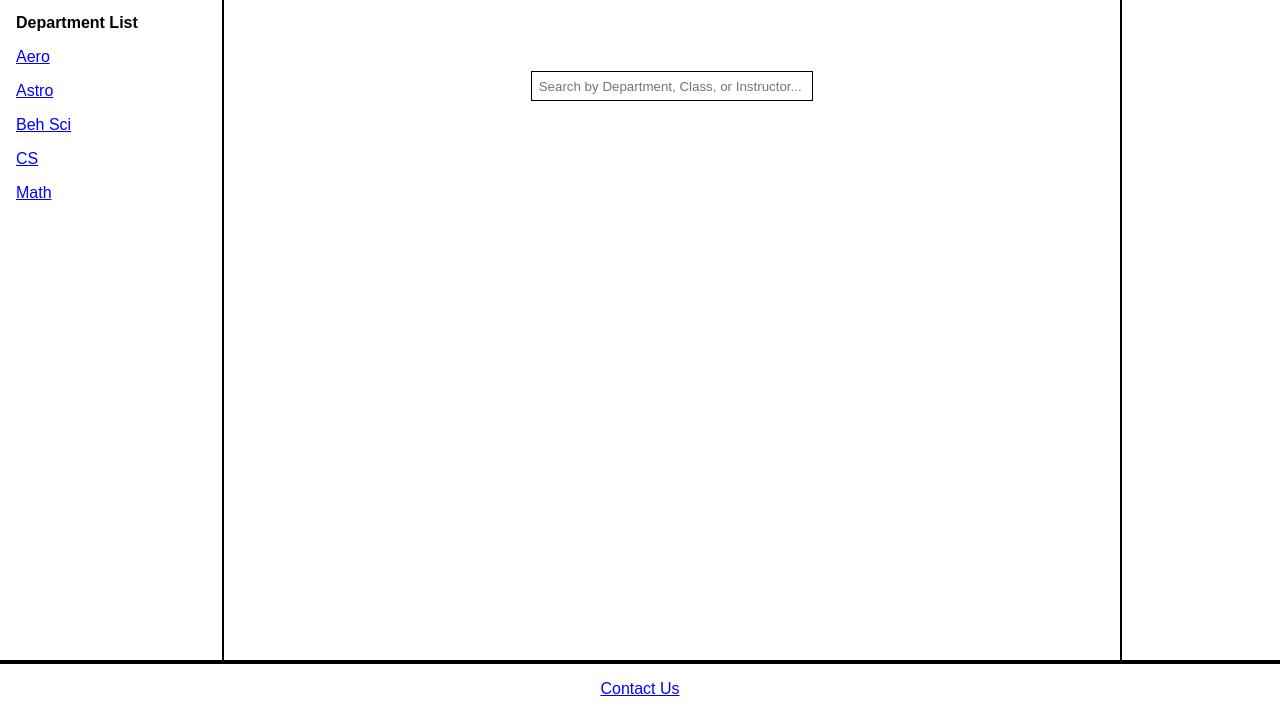
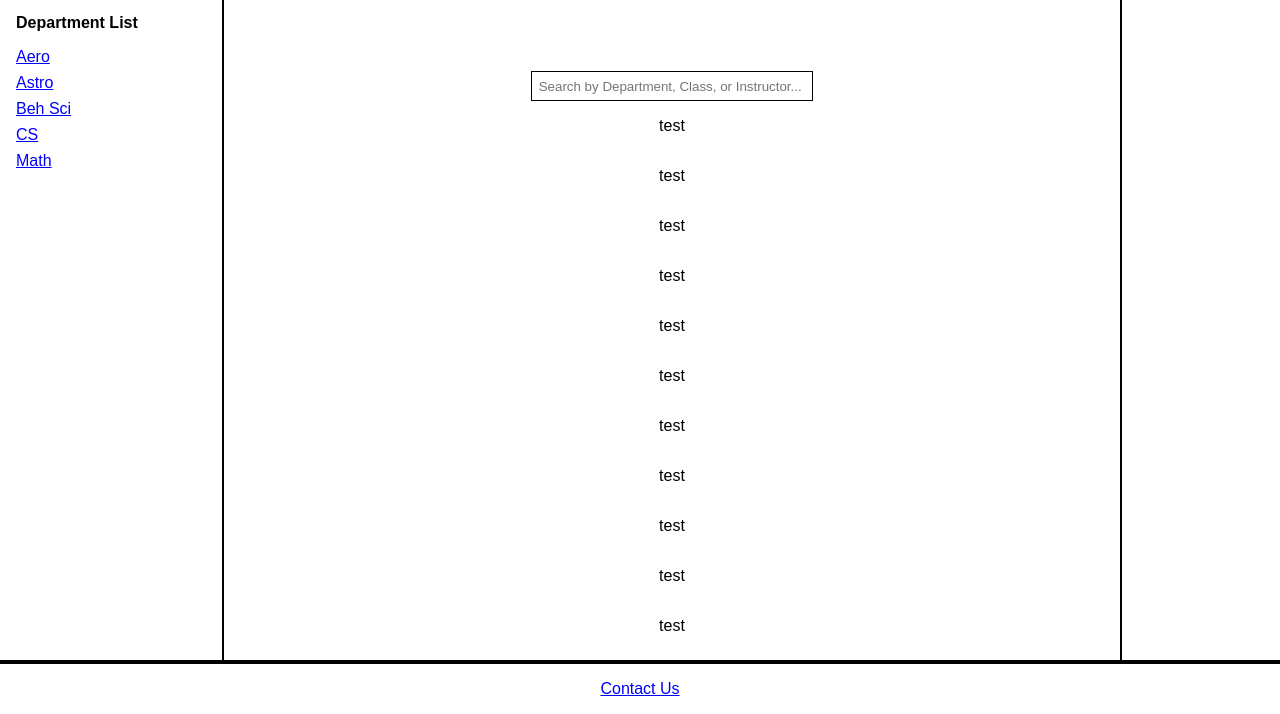
Before and after one commit to kc59372/cs364-project-ratemyacademy, a website: page frontend/index.html in a window 1280 px wide. Shown: the part 86-800 px from the top of the page. Drawn offline with Linux system fonts and the light colour scheme.

Commit message:
changes: Will's center scrollbar, post methods rather than get

```diff
--- a/frontend/index.css
+++ b/frontend/index.css
@@ -6,7 +6,7 @@ body {
 
 /* page structure */
 .page {
-    min-height: 100vh;
+    height: 100vh;
     display: flex;
     flex-direction: column;
 }
@@ -18,6 +18,7 @@ body {
     border-bottom: 0.125rem solid black;
     /* pushes footer down */
     flex: 1;
+    min-height: 0;
 }
 
 /* left */
@@ -26,22 +27,28 @@ body {
     padding: 1em;
 }
 
-/* keeps department list buttons blue */
-.sidebar a:link,
-.sidebar a:visited {
-    color: blue;
-}
-
 .logo {
     width: 3em;
     margin-bottom: 1em;
 }
 
+/* remove form spacing*/
 .departments-title {
     font-weight: bold;
 }
 
-/* center */
+/* make buttons look like links */
+.departments button {
+    background: none;
+    border: none;
+    padding: 0;
+    margin: 0 0 0.5em 0;
+    color: blue;
+    text-decoration: underline;
+    cursor: pointer;
+    font: inherit;
+}
+
 .header-title {
     text-align: center;
     padding: 1rem;
@@ -51,6 +58,8 @@ body {
     align-items: center;
     /* align to top instead of center */
     justify-content: flex-start;
+    min-height: 0;
+    overflow-y: auto;
 }
 
 .header-title h1 {
@@ -79,10 +88,10 @@ body {
     align-items: flex-start;
 }
 
-/* keeps about button blue */
-.top-links a:link,
-.top-links a:visited {
+/* link styling (about + contact) */
+a {
     color: blue;
+    text-decoration: underline;
 }
 
 /* bottom */
@@ -90,12 +99,6 @@ body {
     text-align: center;
     padding: 1em;
     border-top: 0.125rem solid black;
-}
-
-/* keeps contact button blue */
-.footer a:link,
-.footer a:visited {
-    color: blue;
 }
 
 /* about page elements added */
--- a/frontend/index.html
+++ b/frontend/index.html
@@ -23,25 +23,51 @@ how to make an HTML form -->
             </a>
 
             <!-- department list -->
-            <p class="departments-title">Department List</p>
-            <p><a href="search.html?query=Aero">Aero</a></p>
-            <p><a href="search.html?query=Astro">Astro</a></p>
-            <p><a href="search.html?query=BehSci">Beh Sci</a></p>
-            <p><a href="search.html?query=CS">CS</a></p>
-            <p><a href="search.html?query=Math">Math</a></p>
+            <div class="departments">
+                <p class="departments-title">Department List</p>
+                <form action="/search" method="post">
+                    <button type="submit" name="query" value="Aero">Aero</button>
+                </form>
+                <form action="/search" method="post">
+                    <button type="submit" name="query" value="Astro">Astro</button>
+                </form>
+                <form action="/search" method="post">
+                    <button type="submit" name="query" value="BehSci">Beh Sci</button>
+                </form>
+                <form action="/search" method="post">
+                    <button type="submit" name="query" value="CS">CS</button>
+                </form>
+                <form action="/search" method="post">
+                    <button type="submit" name="query" value="Math">Math</button>
+                </form>
+            </div>
         </div>
 
         <!-- CENTER -->
         <div class="header-title">
             <h1>Rate My Academy</h1>
 
-            <form class="search-bar" action="search.html" method="get">
+            <form class="search-bar" action="/search" method="post">
             <input
                 type="text"
                 name="query"
                 placeholder="Search by Department, Class, or Instructor..."
             >
             </form>
+
+            <p>test</p>
+            <p>test</p>
+            <p>test</p>
+            <p>test</p>
+            <p>test</p>
+            <p>test</p>
+            <p>test</p>
+            <p>test</p>
+            <p>test</p>
+            <p>test</p>
+            <p>test</p>
+            <p>test</p>
+
         </div>
 
         <!-- TOP RIGHT -->
@@ -60,5 +86,11 @@ how to make an HTML form -->
 
   </div>
 
+<!-- Documentation: https://www.w3schools.com/js/js_htmldom_eventlistener.asp -->
+<script>
+    window.addEventListener("pageshow", function () {
+        document.querySelector(".search-bar input").value = "";
+    });
+</script>
 </body>
 </html>
```
Also changed, not shown: frontend/about.html (+13 -0 lines), server.js (+9 -0 lines).
